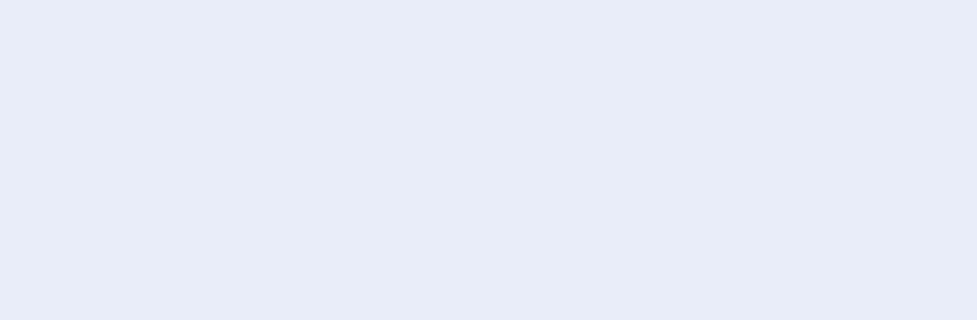
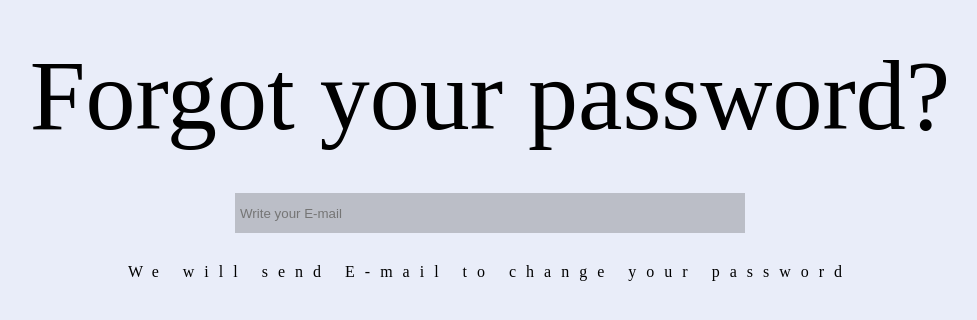
Before and after one commit to Ai-chemy/frontend-repo, a React (Create React App) app: page /ChangePassword in a window 1280 px wide. Before the commit this address had no page. Shown: the part 220-540 px from the top of the page, without its empty margins (150-1127 px from the left). Built offline with nearby package versions, Linux system fonts and the light colour scheme; a web font is replaced by a local one.

Commit message:
feat : Add change password page, link main page to change password page

```diff
--- a/src/App.js
+++ b/src/App.js
@@ -1,5 +1,6 @@
 import MainPage from "./Components/Main/MainPage";
 import SignIn from "./Components/Login/Login"
+import ChangePasswordPage from "./Components/ChangePassword/ChangePasswordPage";
 import { Routes, Route, BrowserRouter } from "react-router-dom";
 
 function App() {
@@ -8,6 +9,7 @@ function App() {
     <Routes>
       <Route path="" element={<MainPage />} />
       <Route path="/SignIn" element={<SignIn />} />
+      <Route path="/ChangePassword" element={<ChangePasswordPage />} />
     </Routes>
   </BrowserRouter>
   );
--- /dev/null
+++ b/src/Components/ChangePassword/ChangePasswordPage.css
@@ -0,0 +1,30 @@
+.ChangePasswordComponents{
+    position: relative;
+    display:flex;
+    flex-direction: column;
+    justify-content: center;
+    align-items: center;
+
+}
+
+.ChangePasswordPageInput{
+
+    position: relative;
+    background-color:rgb(0, 0, 0, 0.2);
+    width: 500px;
+    color: white;
+    top: 290px;
+}
+
+.ChangePasswordTitle{
+    position: relative;
+    font-size: 100px;
+    color: black;
+    top: 250px;
+}
+
+.ChangePasswordExplainText{
+    position: relative;
+    top: 320px;
+    letter-spacing: 10px;
+}
--- /dev/null
+++ b/src/Components/ChangePassword/ChangePasswordPage.js
@@ -0,0 +1,18 @@
+import Title from "./Title";
+import ExplainText from './ExplainText';
+import PageInput from './PageInput';
+
+import './ChangePasswordPage.css';
+
+const ChangePasswordPage = () => {
+    return(
+        <div className="ChangePasswordComponents">
+            <Title />
+            <PageInput />
+            <ExplainText />
+        </div>
+
+    )
+}
+
+export default ChangePasswordPage;
--- /dev/null
+++ b/src/Components/ChangePassword/ExplainText.js
@@ -0,0 +1,11 @@
+import React from 'react'
+import './ChangePasswordPage.css';
+
+const ExplainText = () => {
+    return (
+        <div className='ChangePasswordExplainText'>
+            We will send E-mail to change your password
+        </div>
+    )
+}
+export default ExplainText;
--- /dev/null
+++ b/src/Components/ChangePassword/PageInput.js
@@ -0,0 +1,12 @@
+import React from 'react'
+import './ChangePasswordPage.css';
+
+const PageInput = () => {
+    return(
+        <div>
+            <input required className='ChangePasswordPageInput' type="text" placeholder ="Write your E-mail"></input>
+        </div>
+    )
+}
+
+export default PageInput
--- /dev/null
+++ b/src/Components/ChangePassword/Title.js
@@ -0,0 +1,11 @@
+import React from 'react'
+import './ChangePasswordPage.css';
+
+const Title = () => {
+    return (
+        <div className='ChangePasswordTitle'>
+            Forgot your password?
+        </div>
+    )
+}
+export default Title;
--- a/src/Components/Main/MainPagePassword.js
+++ b/src/Components/Main/MainPagePassword.js
@@ -1,9 +1,14 @@
 import React from "react";
+import { useNavigate } from "react-router-dom";
 
 const MainPagePassword = () => {
+    const navigate = useNavigate();
+    const goToSign = () => {
+        navigate("/ChangePassword");
+    }
     return(
         <div className="SmallBox">
-            <div className="MainPagePassword">
+            <div onClick={goToSign} className="MainPagePassword">
                 Forgot My Password
             </div>
         </div>
```
